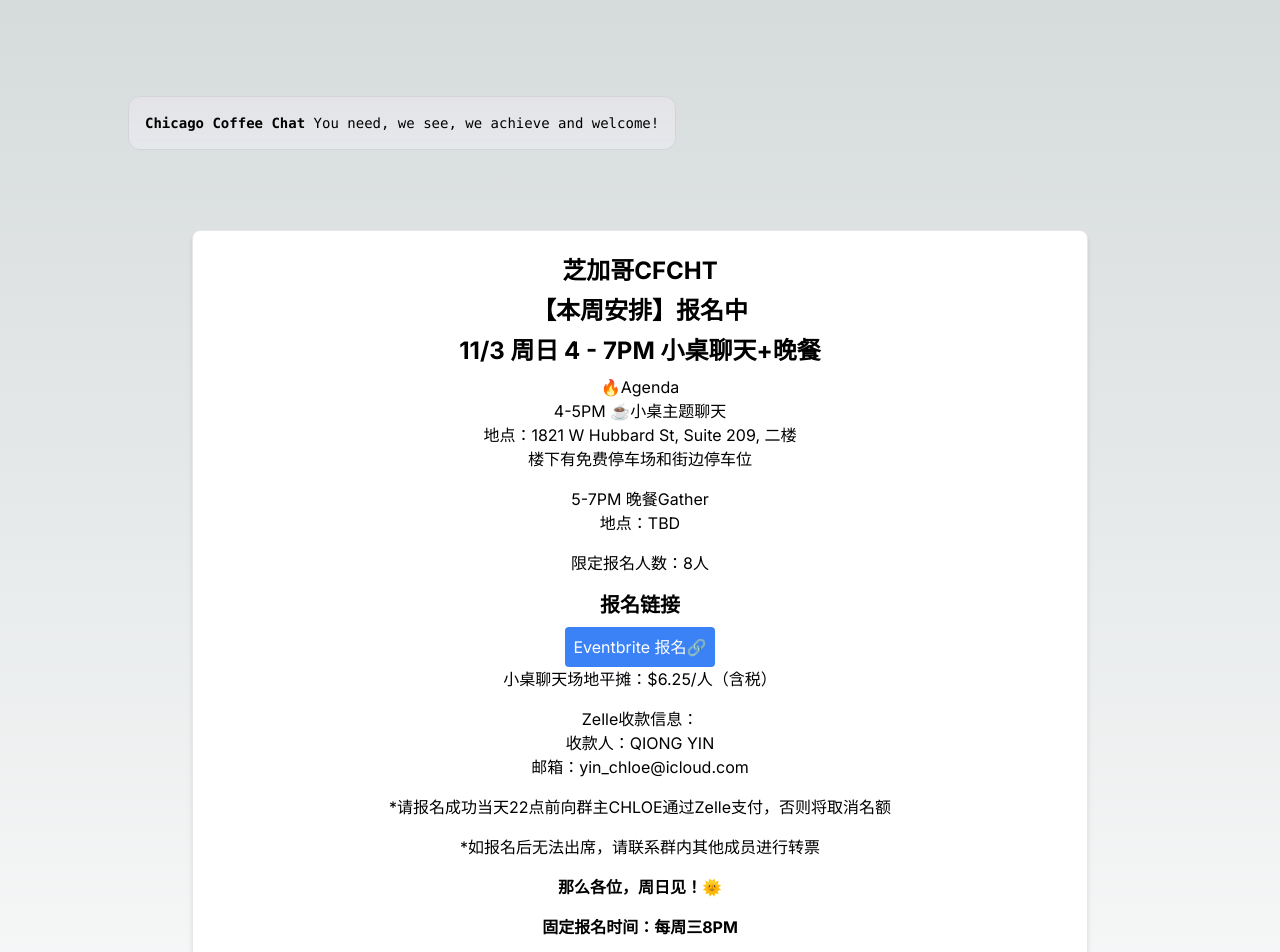
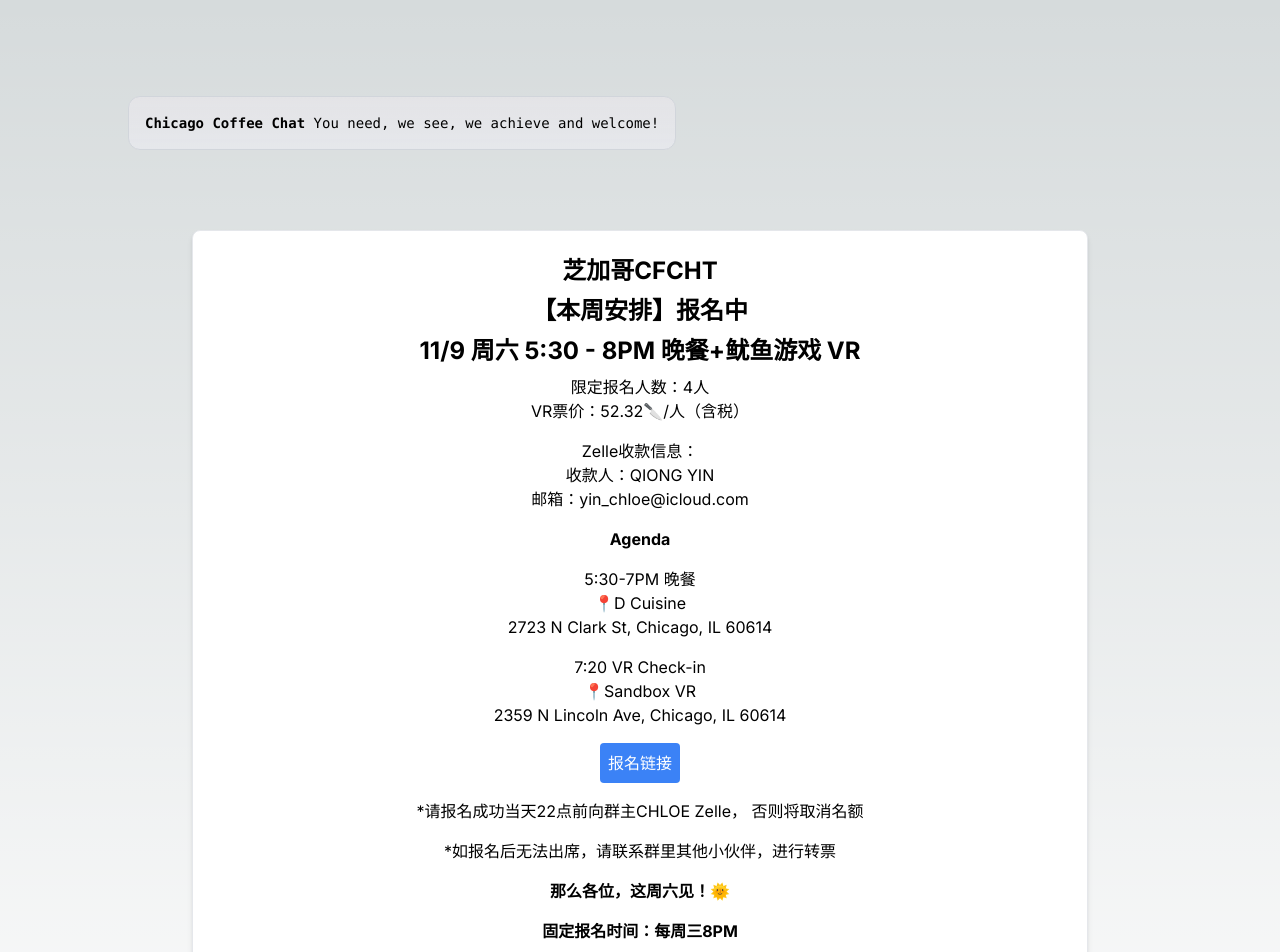
Before and after one commit to Brack-Wang/nextjs, a Next.js app: page / in a window 1280 px wide. Shown: the top 952 px of the page. Built offline with nearby package versions, Linux system fonts and the light colour scheme.

Commit message:
Update page.tsx

```diff
--- a/app/page.tsx
+++ b/app/page.tsx
@@ -19,30 +19,21 @@ export default function Home() {
 
 
 {/*   #################################################################################################################### */}
-{/* TODO: Change the content for weekly events' information below */}
-{/* TODO: Change the content for weekly events' information below */}
 {/* Event Details Replacement Start */}
-  <h2 className="text-2xl font-bold mb-2">【本周安排】报名中</h2>
-  <h2 className="text-2xl font-bold mb-2">11/3 周日 4 - 7PM 小桌聊天+晚餐</h2>
-  <p className="mb-4">🔥Agenda<br />4-5PM ☕️小桌主题聊天<br />地点：1821 W Hubbard St, Suite 209, 二楼<br />楼下有免费停车场和街边停车位</p>
-  <p className="mb-4">5-7PM 晚餐Gather<br />地点：TBD</p>
-  <p className="mb-4">限定报名人数：8人</p>
-
-  <h2 className="text-xl font-bold mb-2">报名链接</h2>
-  <a href="https://www.eventbrite.co.nz/e/cfcht113-4-7pm-tickets-1064583510939?aff=oddtdtcreator" target="_blank" className="inline-block bg-blue-500 text-white p-2 rounded hover:bg-blue-700 transition duration-300 ease-in-out">Eventbrite 报名🔗</a>
-
-  <p className="mb-4">小桌聊天场地平摊：$6.25/人（含税）</p>
+<h2 className="text-2xl font-bold mb-2">【本周安排】报名中</h2>
+<h2 className="text-2xl font-bold mb-2">11/9 周六 5:30 - 8PM 晚餐+鱿鱼游戏 VR</h2>
+<p className="mb-4">限定报名人数：4人<br />VR票价：52.32🔪/人（含税）</p>
   <p className="mb-4">Zelle收款信息：<br />收款人：QIONG YIN<br />邮箱：yin_chloe@icloud.com</p>
-
-  <p className="mt-4">*请报名成功当天22点前向群主CHLOE通过Zelle支付，否则将取消名额</p>
-  <p className="mt-4">*如报名后无法出席，请联系群内其他成员进行转票</p>
+<p className="mb-4 font-bold">Agenda</p>
+<p className="mb-4">5:30-7PM 晚餐<br />📍D Cuisine<br />2723 N Clark St, Chicago, IL 60614</p>
+<p className="mb-4">7:20 VR Check-in<br />📍Sandbox VR<br />2359 N Lincoln Ave, Chicago, IL 60614</p>
+<a href="https://www.eventbrite.co.nz/e/cfcht119-530-8pm-vr-tickets-1075693290589?aff=oddtdtcreator" target="_blank" className="inline-block bg-blue-500 text-white p-2 rounded hover:bg-blue-700 transition duration-300 ease-in-out">报名链接</a>
+<p className="mt-4">*请报名成功当天22点前向群主CHLOE Zelle， 否则将取消名额</p>
+<p className="mt-4">*如报名后无法出席，请联系群里其他小伙伴，进行转票</p>
+<p className="mt-4 font-bold">那么各位，这周六见！🌞</p>
+<p className="mt-4 font-bold">固定报名时间：每周三8PM</p>
 {/* Event Details Replacement End */}
 
-
-
-<p className="mt-4 font-bold">那么各位，周日见！🌞</p>
-  <p className="mt-4 font-bold">固定报名时间：每周三8PM</p>
-{/* Event Details Replacement End */}
 <p className="mt-4 font-bold">欢迎👏点击⬇️Groups进入小红书和二手群🌞：</p>
 {/* Event Details Replacement End */}
 
```
